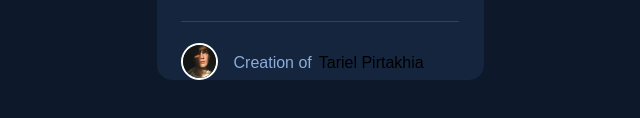
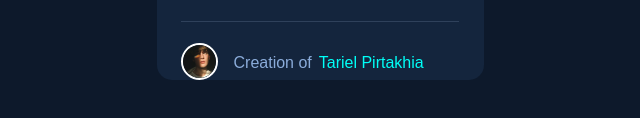
Before and after one commit to TatoPirtakhia/Equalibrium, a plain HTML site: page index.html in a window 1280 px wide. In both pictures the pointer is over the element "Tariel Pirtakhia". Shown: the part 612-730 px from the top of the page, without its empty margins (320-960 px from the left). Drawn offline with Linux system fonts and the light colour scheme.

Commit message:
third change

```diff
--- a/style.css
+++ b/style.css
@@ -98,7 +98,7 @@ body{
     color:hsl(215, 51%, 70%);
     margin-right: 7px;
 }
-.foundername a{
+.foundername p{
     color:hsl(0, 0%, 100%);
 }
 .avatarimage img{
@@ -118,7 +118,7 @@ body{
     cursor: pointer;
     color: hsl(178, 100%, 50%);
 }
-.foundername a:hover{
+.foundername p:hover{
     cursor: pointer;
     color: hsl(178, 100%, 50%);
 }
```
